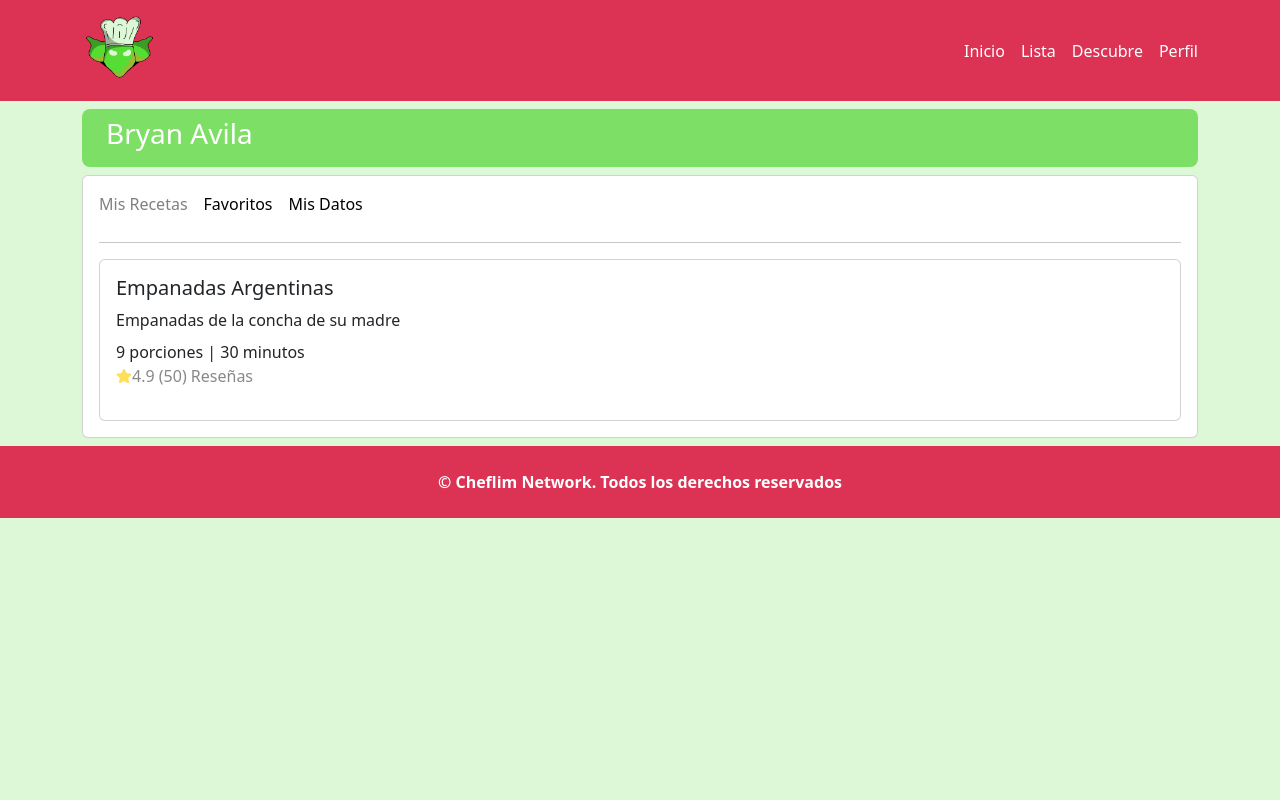
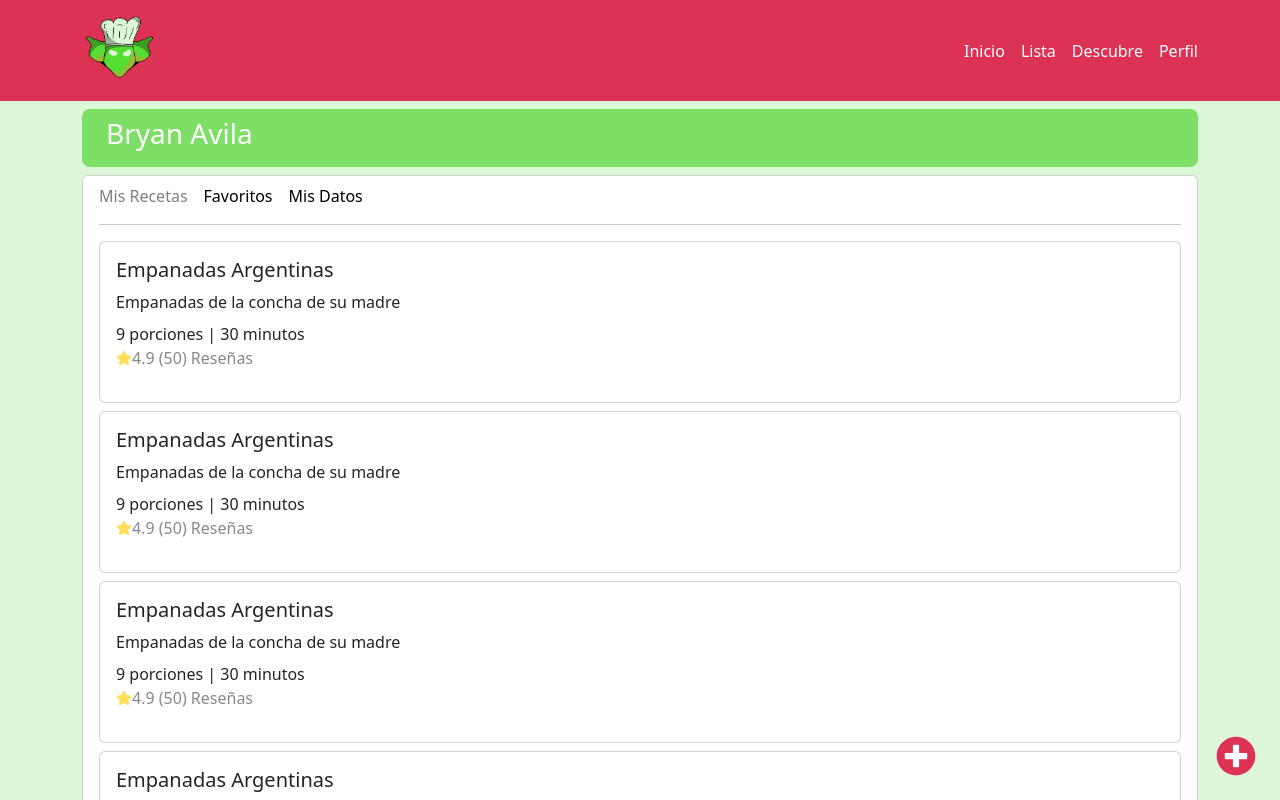
Before and after one commit to oeportil/CheflimFrontend, a React (Vite) app: page /user in a window 1280 px wide. Shown: the top 800 px of the page. Built offline with nearby package versions, Linux system fonts and the light colour scheme.

Commit message:
Agregando ciertas cosas

```diff
--- a/package.json
+++ b/package.json
@@ -10,6 +10,7 @@
     "preview": "vite preview"
   },
   "dependencies": {
+    "@smastrom/react-rating": "^1.5.0",
     "axios": "^1.7.7",
     "bootstrap": "^5.3.3",
     "react": "^18.3.1",
--- /dev/null
+++ b/src/components/CrearRecetaBoton.tsx
@@ -0,0 +1,14 @@
+import { Link } from "react-router-dom";
+import { FaPlusCircle } from "react-icons/fa";
+
+const CrearRecetaBoton = () => {
+  return (
+    <div className="bg-white text-red rounded-5">
+        <Link to={""} className="text-red">
+            <FaPlusCircle size={40}/>
+        </Link>
+    </div>
+  )
+}
+
+export default CrearRecetaBoton
--- a/src/components/Recetas.tsx
+++ b/src/components/Recetas.tsx
@@ -21,14 +21,14 @@ const Recetas = ({titulo, descripcion, calficacion, porciones, resenas, tiempo,
            </div>
            <div>
                 <Card.Title>{titulo}</Card.Title>
-                <Card.Text>
+                <div>
                     <p className="my-0">{descripcion}</p>
                     <div className="mt-2">
                         <p className="my-0">de {creador}</p>
                         <p className="my-0">{porciones} porciones | {tiempo} minutos </p>
                         <p className="text-gris d-flex align-items-center"><FaStar className="text-yellow"/>{calficacion} ({resenas}) Reseñas </p>
                     </div>
-                </Card.Text>
+                </div>
            </div>
         </Card.Body>
     </Card>
--- a/src/privateRoutes/Inicio.tsx
+++ b/src/privateRoutes/Inicio.tsx
@@ -1,4 +1,5 @@
-import { FaPlusCircle } from "react-icons/fa";
+
+import CrearRecetaBoton from "../components/CrearRecetaBoton";
 import Recetas from "../components/Recetas";
 
 const Inicio = () => {
@@ -9,9 +10,7 @@ const Inicio = () => {
           <h3>Bienvenido</h3>
           <h5>Bryan Avila</h5>
         </div>
-        <div className="bg-white text-red rounded-5">
-          <FaPlusCircle size={40}/>
-        </div>
+        <CrearRecetaBoton/>
       </div>
 
       <div className="my-2">
--- a/src/privateRoutes/Perfil.tsx
+++ b/src/privateRoutes/Perfil.tsx
@@ -1,5 +1,5 @@
 import Nav from 'react-bootstrap/Nav';
-import { Outlet } from 'react-router-dom';
+import { Link, Outlet } from 'react-router-dom';
 import { useLocation } from 'react-router-dom';
 
 const Perfil = () => {
@@ -14,15 +14,15 @@ const Perfil = () => {
     <div className='card px-3 pt-2 pb-3 my-2 '>
       <Nav variant="underline" defaultActiveKey="/home">
         <Nav.Item>
-          <Nav.Link href='/user' disabled={location.pathname == "/user"} className={`text-black ${location.pathname == "/user" ? 'text-black-50' : ''}`} eventKey="/user">Mis Recetas</Nav.Link>
+          <Link to='/user' className={`text-black ${location.pathname == "/user" ? 'text-black-50' : ''}`} >Mis Recetas</Link>
         </Nav.Item>
         <Nav.Item>
-          <Nav.Link href='/user/favs' disabled={location.pathname == "/user/favs"} className={`text-black ${location.pathname == "/user/favs" ? 'text-black-50' : ''}`} eventKey="/user/favs">Favoritos</Nav.Link>
+          <Link to='/user/favs' className={`text-black ${location.pathname == "/user/favs" ? 'text-black-50' : ''}`} >Favoritos</Link>
         </Nav.Item>
         <Nav.Item>
-          <Nav.Link href='/user/datos' disabled={location.pathname == "/user/datos"} className={`text-black ${location.pathname == "/user/datos" ? 'text-black-50' : ''}`} eventKey="/user/datos">
+          <Link to='/user/datos' className={`text-black ${location.pathname == "/user/datos" ? 'text-black-50' : ''}`}>
             Mis Datos
-          </Nav.Link>
+          </Link>
         </Nav.Item>
       </Nav>
       <hr />
@@ -30,6 +30,9 @@ const Perfil = () => {
         <Outlet/>
       </div>
     </div>
+    <Link to={""}>
+
+    </Link>
   </main>
   )
 }
--- a/src/privateRoutes/PerfilSections/MisRecetas.tsx
+++ b/src/privateRoutes/PerfilSections/MisRecetas.tsx
@@ -1,9 +1,13 @@
+import CrearRecetaBoton from "../../components/CrearRecetaBoton"
 import MisRecetasCard from "./components/MisRecetasCard"
 
 const MisRecetas = () => {
   return (
     <>
+    <div className="d-flex flex-column gap-2">
+        {[1,2,3,4,5,6,7,8,9,10].map((i) => (
           <MisRecetasCard
+          key={i}
           titulo="Empanadas Argentinas"
           calficacion={4.9}
           descripcion="Empanadas de la concha de su madre"
@@ -11,6 +15,13 @@ const MisRecetas = () => {
           resenas={50}
           tiempo={30}
         />
+        ))}
+    </div>
+
+
+      <div className="position-fixed end-0 bottom-0 m-2 m-md-4">
+          <CrearRecetaBoton/>
+      </div>
     </>
   )
 }
--- a/src/privateRoutes/PerfilSections/components/MisRecetasCard.tsx
+++ b/src/privateRoutes/PerfilSections/components/MisRecetasCard.tsx
@@ -20,13 +20,13 @@ const MisRecetasCard = ({titulo, descripcion, calficacion, porciones, resenas, t
            </div>
            <div>
                 <Card.Title>{titulo}</Card.Title>
-                <Card.Text>
+                <div>
                     <p className="my-0">{descripcion}</p>
                     <div className="mt-2">
                         <p className="my-0">{porciones} porciones | {tiempo} minutos </p>
                         <p className="text-gris d-flex align-items-center"><FaStar className="text-yellow"/>{calficacion} ({resenas}) Reseñas </p>
                     </div>
-                </Card.Text>
+                </div>
            </div>
         </Card.Body>
     </Card>
--- /dev/null
+++ b/src/privateRoutes/Receta.tsx
@@ -0,0 +1,59 @@
+import { FaArrowLeft } from "react-icons/fa";
+import { MouseEventHandler, useEffect, useState } from "react";
+
+//For ratings
+import { Rating } from '@smastrom/react-rating'
+import '@smastrom/react-rating/style.css'
+
+import { useNavigate } from "react-router-dom";
+
+const Receta = () => {
+    const navigate = useNavigate();
+    const [rating, setRating] = useState<number>(0);
+
+    useEffect(() => {
+        //for set rating
+        console.log(rating)
+    }, [rating])
+
+  return (
+    <main className="container">
+      <div className="text-start mt-2" style={{cursor: "pointer"}} onClick={() => navigate(-1)}>
+            <FaArrowLeft size={30}/>
+      </div>
+      <div className="bg-green text-white my-2 py-2 px-4 rounded-3 d-flex flex-column align-items-center">
+
+        <div className="mx-auto text-center">
+          <h3>Pan con Colgate</h3>
+          <h5>de Bryan Avila</h5>
+        </div>
+        <img className="rounded-3" src="https://encrypted-tbn0.gstatic.com/images?q=tbn:ANd9GcRYspTJaFUunDEVfS-QOd69kd__u9o3OR3T2A&s" alt="Pan con colgate" style={{width: "90%", maxWidth: "300px"}}/>
+        <Rating style={{maxWidth: 180}} value={rating} onChange={setRating}/>
+      </div>
+      <div>
+        <h3 className="text-center">5 Porciones</h3>
+        <div>
+            <div className="d-flex justify-content-center">
+                <button className="bg-red bg-red-hover p-2 text-white rounded-5 " style={{maxWidth: "20rem", width: "95%"}}>
+                    Agregar a la Lista
+                </button>
+            </div>
+            <h4>Ingredientes: </h4>
+            <ul>
+                <li>1</li>
+                <li>2</li>
+            </ul>
+        </div>
+        <div>
+            <h4>Instrucciones: </h4>
+            <ol>
+                <li>numero uno</li>
+                <li>numero dos</li>
+            </ol>
+        </div>
+      </div>
+    </main>
+  )
+}
+
+export default Receta
--- a/src/router.tsx
+++ b/src/router.tsx
@@ -10,6 +10,7 @@ import Perfil from "./privateRoutes/Perfil";
 import MisRecetas from "./privateRoutes/PerfilSections/MisRecetas";
 import Favoritos from "./privateRoutes/PerfilSections/Favoritos";
 import Datos from "./privateRoutes/PerfilSections/Datos";
+import Receta from "./privateRoutes/Receta";
 
 export const router = createBrowserRouter([
   {
@@ -27,6 +28,10 @@ export const router = createBrowserRouter([
       {
         path: "discover",
         element: <Descubre />,
+      },
+      {
+        path:"recipe/:recipe",
+        element: <Receta/>
       },
       {
         path: "user",
```
Also changed, not shown: 1 other file (tests, documents, lock files or other folders). Lines whose indentation alone changed are shown as unchanged.
